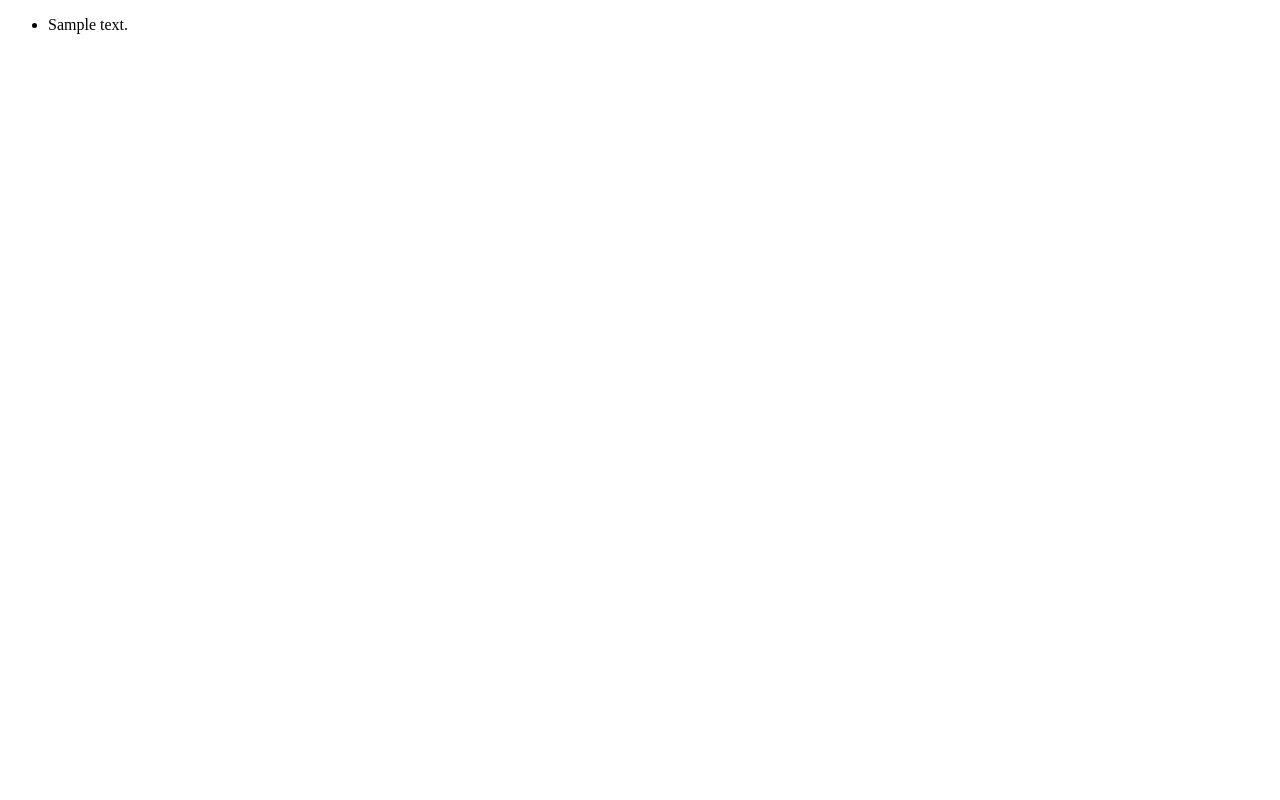
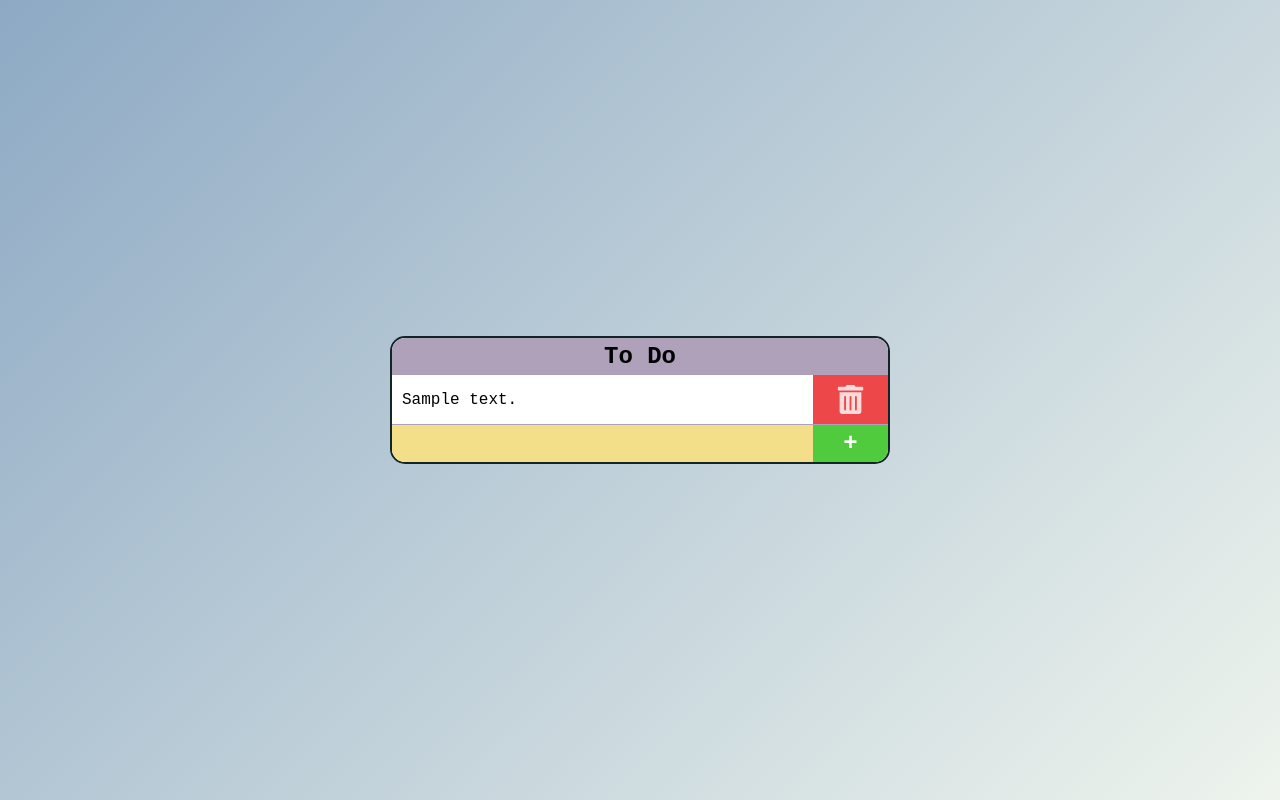
Before and after one commit to EtshD1/todo-flask-SQLAlchemy, a Flask app: page / in a window 1280 px wide. Before the commit the page is almost empty. Run offline with Flask 2, Linux system fonts and the light colour scheme; tables that the repository leaves empty hold one stand-in row (values such as "Sample post").

Commit message:
style HTML

```diff
--- /dev/null
+++ b/public/main.css
@@ -0,0 +1,91 @@
+*, *::after, *::before {
+  padding: 0;
+  margin: 0;
+  box-sizing: border-box;
+  font-family: 'Courier New', Courier, monospace;
+}
+
+body {
+  justify-content: center;
+  align-items: center;
+  display: flex;
+  min-height: 100vh;
+  background: linear-gradient(135deg,#8DA9C4, #EEF4ED);
+}
+
+.description {
+  flex: 1 0 80%;
+}
+
+.remove {
+  background-color: #ED474A;
+  display: flex;
+  justify-content: center;
+  padding: 10px;
+  max-height: 100%;
+  width: 75px;
+  cursor: pointer;
+}
+
+.remove svg {
+  fill: #ffffffcc;
+  max-height: 100%;
+}
+
+.task {
+  padding: 0 10px;
+  height: 50px;
+  display: flex;
+  justify-content: space-between;
+  align-items: center;
+  padding-right: 0;
+}
+
+.taskList li:not(:last-child) .task {
+  border-bottom: 1px solid #B0A1BA;
+}
+
+.taskList {
+  flex: 0 0 500px;
+  border: 2px solid rgb(18, 36, 37);
+  list-style: none;
+  border-radius: 15px;
+  background-color: #fff;
+  overflow: hidden;
+}
+
+.taskList > li > h2 {
+  text-align: center;
+  padding: 5px 0;
+  background-color: #B0A1BA;
+}
+
+.container {
+  display: flex;
+  justify-content: center;
+}
+
+
+.add > form {
+  display: flex;
+}
+
+.description-input, .submit {
+  border-radius: 0;
+  border: none;
+  padding: 5px 15px;
+}
+
+.description-input {
+  flex: 1 0 80%;
+  background-color: #F3DE8A;
+  font-size: 16px;
+}
+
+.submit {
+  width: 75px;
+  font-size: 24px;
+  font-weight: 900;
+  color: #fff;
+  background-color: #50CB3E;
+}
--- a/templates/index.html
+++ b/templates/index.html
@@ -5,15 +5,38 @@
   <meta charset="UTF-8">
   <meta http-equiv="X-UA-Compatible" content="IE=edge">
   <meta name="viewport" content="width=device-width, initial-scale=1.0">
-  <title>To Do</title>
+  <link rel="stylesheet" href="/public/main.css">
+  <title>Todo</title>
 </head>
 
 <body>
-  <ul>
-    {% for d in data %}
-    <li>{{ d.description }}</li>
-    {% endfor %}
-  </ul>
+  <div class="container">
+    <ul class="taskList">
+      <li>
+        <h2>To Do</h2>
+      </li>
+      {% for d in data %}
+      <li>
+        <div class="task">
+          <div class="description">{{ d.description }}</div>
+          <div class="remove">
+            <svg xmlns="http://www.w3.org/2000/svg" viewBox="0 0 448 512">
+              <!-- Font Awesome Free 5.15.2 by @fontawesome - https://fontawesome.com License - https://fontawesome.com/license/free (Icons: CC BY 4.0, Fonts: SIL OFL 1.1, Code: MIT License) -->
+              <path
+                d="M32 464a48 48 0 0 0 48 48h288a48 48 0 0 0 48-48V128H32zm272-256a16 16 0 0 1 32 0v224a16 16 0 0 1-32 0zm-96 0a16 16 0 0 1 32 0v224a16 16 0 0 1-32 0zm-96 0a16 16 0 0 1 32 0v224a16 16 0 0 1-32 0zM432 32H312l-9.4-18.7A24 24 0 0 0 281.1 0H166.8a23.72 23.72 0 0 0-21.4 13.3L136 32H16A16 16 0 0 0 0 48v32a16 16 0 0 0 16 16h416a16 16 0 0 0 16-16V48a16 16 0 0 0-16-16z" />
+            </svg>
+          </div>
+        </div>
+      </li>
+      {% endfor %}
+      <li class="add">
+        <form action="/add" method="post">
+          <input type="text" name="description" class="description-input">
+          <input type="submit" value="+" class="submit">
+        </form>
+      </li>
+    </ul>
+  </div>
 </body>
 
 </html>
```
